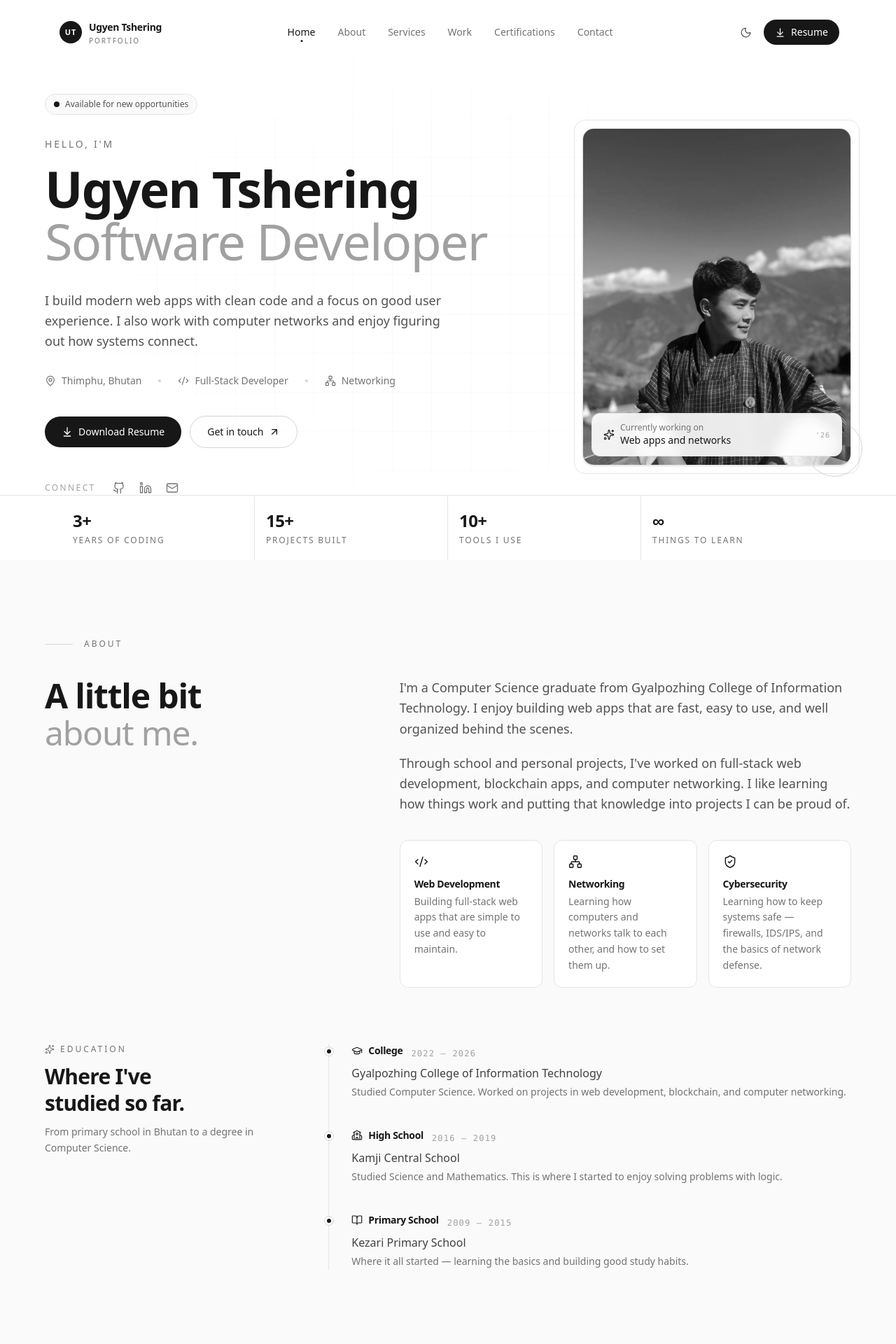
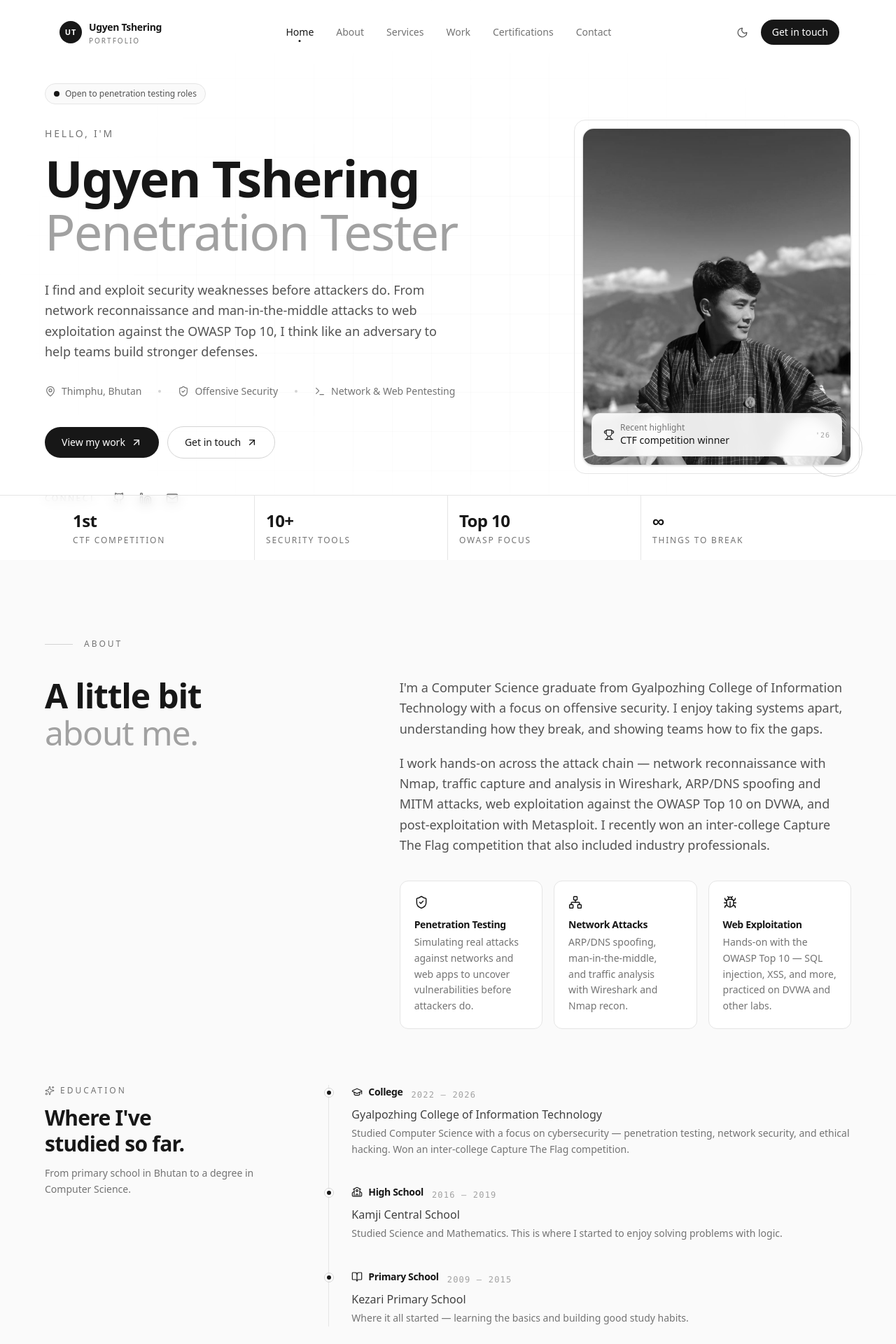
Before and after one commit to ugyentring/web-cv, a React (Vite) app: page / in a window 1280 px wide. Shown: the top 1920 px of the page at 70% size. Built offline with nearby package versions, Linux system fonts and the light colour scheme.

Commit message:
feat: update profile details and remove resume download button
Co-authored-by: Ugyen Tshering <113936347+ugyentring@users.noreply.github.com>

```diff
--- a/index.html
+++ b/index.html
@@ -4,7 +4,11 @@
     <meta charset="UTF-8" />
     <link rel="icon" type="image/svg+xml" href="/vite.svg" />
     <meta name="viewport" content="width=device-width, initial-scale=1.0" />
-    <title>Ugayy</title>
+    <title>Ugyen Tshering — Penetration Tester</title>
+    <meta
+      name="description"
+      content="Ugyen Tshering — Penetration Tester specializing in network and web application security, OWASP Top 10, and offensive security."
+    />
   </head>
   <body>
     <div id="root"></div>
--- a/src/components/Footer.jsx
+++ b/src/components/Footer.jsx
@@ -58,13 +58,13 @@ const Footer = () => {
                   Ugyen Tshering
                 </span>
                 <span className="text-[10px] uppercase tracking-[0.25em] text-neutral-500 dark:text-neutral-400 font-medium">
-                  Software Developer
+                  Penetration Tester
                 </span>
               </span>
             </a>
             <p className="mt-6 max-w-sm text-sm leading-relaxed text-neutral-600 dark:text-neutral-400 text-pretty">
-              Building web apps and learning networks from Thimphu, Bhutan.
-              Open to full-stack work and internships.
+              Offensive security and penetration testing from Thimphu, Bhutan.
+              Open to pentesting roles, including opportunities in Singapore.
             </p>
 
             {/* CTA */}
--- a/src/components/Navbar.jsx
+++ b/src/components/Navbar.jsx
@@ -1,6 +1,5 @@
 import React, { useState, useEffect } from "react";
-import { Menu, X, Moon, Sun, ArrowDownToLine } from "lucide-react";
-import resume from "../assets/My_Resume.pdf";
+import { Menu, X, Moon, Sun } from "lucide-react";
 
 const navLinks = [
   { name: "Home", href: "#home" },
@@ -140,18 +139,12 @@ const Navbar = ({ darkMode, toggleDarkMode }) => {
             )}
           </button>
 
-          {/* Resume CTA — matches Home primary CTA */}
+          {/* Contact CTA */}
           <a
-            href={resume}
-            download
+            href="#contact"
             className="hidden sm:inline-flex group items-center gap-2 rounded-full bg-neutral-900 dark:bg-neutral-100 text-white dark:text-neutral-900 pl-4 pr-4 h-9 text-sm font-medium transition-all hover:bg-neutral-800 dark:hover:bg-white"
           >
-            <ArrowDownToLine
-              size={15}
-              strokeWidth={2}
-              className="transition-transform group-hover:translate-y-0.5"
-            />
-            Resume
+            Get in touch
           </a>
 
           {/* Mobile menu button */}
@@ -220,13 +213,11 @@ const Navbar = ({ darkMode, toggleDarkMode }) => {
 
           <div className="mt-4 pt-4 border-t border-neutral-100 dark:border-neutral-900 flex items-center gap-2">
             <a
-              href={resume}
-              download
+              href="#contact"
               onClick={() => setMenuOpen(false)}
               className="flex-1 inline-flex items-center justify-center gap-2 rounded-full bg-neutral-900 dark:bg-neutral-100 text-white dark:text-neutral-900 px-4 h-10 text-sm font-medium transition-colors hover:bg-neutral-800 dark:hover:bg-white"
             >
-              <ArrowDownToLine size={15} strokeWidth={2} />
-              Download Resume
+              Get in touch
             </a>
           </div>
         </div>
--- a/src/pages/About.jsx
+++ b/src/pages/About.jsx
@@ -4,9 +4,9 @@ import {
   School,
   BookOpen,
   Sparkles,
-  Code2,
+  ShieldCheck,
   Network,
-  ShieldCheck,
+  Bug,
 } from "lucide-react";
 
 const education = [
@@ -15,7 +15,7 @@ const education = [
     school: "Gyalpozhing College of Information Technology",
     year: "2022 — 2026",
     description:
-      "Studied Computer Science. Worked on projects in web development, blockchain, and computer networking.",
+      "Studied Computer Science with a focus on cybersecurity — penetration testing, network security, and ethical hacking. Won an inter-college Capture The Flag competition.",
     Icon: GraduationCap,
   },
   {
@@ -38,19 +38,19 @@ const education = [
 
 const principles = [
   {
-    Icon: Code2,
-    title: "Web Development",
-    desc: "Building full-stack web apps that are simple to use and easy to maintain.",
+    Icon: ShieldCheck,
+    title: "Penetration Testing",
+    desc: "Simulating real attacks against networks and web apps to uncover vulnerabilities before attackers do.",
   },
   {
     Icon: Network,
-    title: "Networking",
-    desc: "Learning how computers and networks talk to each other, and how to set them up.",
+    title: "Network Attacks",
+    desc: "ARP/DNS spoofing, man-in-the-middle, and traffic analysis with Wireshark and Nmap recon.",
   },
   {
-    Icon: ShieldCheck,
-    title: "Cybersecurity",
-    desc: "Learning how to keep systems safe — firewalls, IDS/IPS, and the basics of network defense.",
+    Icon: Bug,
+    title: "Web Exploitation",
+    desc: "Hands-on with the OWASP Top 10 — SQL injection, XSS, and more, practiced on DVWA and other labs.",
   },
 ];
 
@@ -84,14 +84,17 @@ const About = () => {
           <div className="lg:col-span-7 space-y-5 text-neutral-600 dark:text-neutral-400 text-base sm:text-lg leading-relaxed text-pretty">
             <p>
               I&apos;m a Computer Science graduate from Gyalpozhing College of
-              Information Technology. I enjoy building web apps that are
-              fast, easy to use, and well organized behind the scenes.
+              Information Technology with a focus on offensive security. I enjoy
+              taking systems apart, understanding how they break, and showing
+              teams how to fix the gaps.
             </p>
             <p>
-              Through school and personal projects, I&apos;ve worked on
-              full-stack web development, blockchain apps, and computer
-              networking. I like learning how things work and putting that
-              knowledge into projects I can be proud of.
+              I work hands-on across the attack chain — network reconnaissance
+              with Nmap, traffic capture and analysis in Wireshark, ARP/DNS
+              spoofing and MITM attacks, web exploitation against the OWASP Top
+              10 on DVWA, and post-exploitation with Metasploit. I recently won
+              an inter-college Capture The Flag competition that also included
+              industry professionals.
             </p>
 
             {/* Principles */}
--- a/src/pages/Contact.jsx
+++ b/src/pages/Contact.jsx
@@ -66,8 +66,9 @@ const Contact = () => {
                 </span>
               </h2>
               <p className="mt-5 text-base sm:text-lg leading-relaxed text-neutral-600 dark:text-neutral-400 text-pretty max-w-md">
-                Open to freelance work, internships, and team projects.
-                Send me a message and I&apos;ll get back to you soon.
+                Open to penetration testing and offensive security roles,
+                including opportunities in Singapore. Send me a message and
+                I&apos;ll get back to you soon.
               </p>
             </div>
 
--- a/src/pages/Home.jsx
+++ b/src/pages/Home.jsx
@@ -1,16 +1,14 @@
 import React from "react";
 import myPic from "../assets/mypic.jpg";
-import resume from "../assets/My_Resume.pdf";
 import {
-  ArrowDownToLine,
   ArrowUpRight,
   Github,
   Linkedin,
   Mail,
   MapPin,
-  Sparkles,
-  Code2,
-  Network,
+  Trophy,
+  ShieldCheck,
+  Terminal,
 } from "lucide-react";
 
 const Home = () => {
@@ -56,7 +54,7 @@ const Home = () => {
               <span className="absolute inline-flex h-full w-full animate-ping rounded-full bg-neutral-900 dark:bg-neutral-100 opacity-60"></span>
               <span className="relative inline-flex h-2 w-2 rounded-full bg-neutral-900 dark:bg-neutral-100"></span>
             </span>
-            Available for new opportunities
+            Open to penetration testing roles
           </div>
 
           {/* Heading */}
@@ -67,16 +65,17 @@ const Home = () => {
             <h1 className="text-5xl sm:text-6xl lg:text-7xl font-semibold tracking-tight leading-[1.05] text-balance">
               Ugyen Tshering
               <span className="block text-neutral-400 dark:text-neutral-600 font-light">
-                Software Developer
+                Penetration Tester
               </span>
             </h1>
           </div>
 
           {/* Description */}
           <p className="max-w-xl text-base sm:text-lg leading-relaxed text-neutral-600 dark:text-neutral-400 text-pretty">
-            I build modern web apps with clean code and a focus on good user
-            experience. I also work with computer networks and enjoy figuring
-            out how systems connect.
+            I find and exploit security weaknesses before attackers do. From
+            network reconnaissance and man-in-the-middle attacks to web
+            exploitation against the OWASP Top 10, I think like an adversary to
+            help teams build stronger defenses.
           </p>
 
           {/* Meta row */}
@@ -87,29 +86,28 @@ const Home = () => {
             </span>
             <span className="hidden sm:inline-block h-1 w-1 rounded-full bg-neutral-300 dark:bg-neutral-700" />
             <span className="inline-flex items-center gap-2">
-              <Code2 size={16} strokeWidth={1.75} />
-              Full-Stack Developer
+              <ShieldCheck size={16} strokeWidth={1.75} />
+              Offensive Security
             </span>
             <span className="hidden sm:inline-block h-1 w-1 rounded-full bg-neutral-300 dark:bg-neutral-700" />
             <span className="inline-flex items-center gap-2">
-              <Network size={16} strokeWidth={1.75} />
-              Networking
+              <Terminal size={16} strokeWidth={1.75} />
+              Network &amp; Web Pentesting
             </span>
           </div>
 
           {/* CTAs */}
           <div className="flex flex-wrap items-center gap-3 pt-2">
             <a
-              href={resume}
-              download
+              href="#projects"
               className="group inline-flex items-center gap-2 rounded-full bg-neutral-900 dark:bg-neutral-100 text-white dark:text-neutral-900 px-6 py-3 text-sm font-medium transition-all hover:bg-neutral-800 dark:hover:bg-white hover:gap-3"
             >
-              <ArrowDownToLine
+              View my work
+              <ArrowUpRight
                 size={16}
                 strokeWidth={2}
-                className="transition-transform group-hover:translate-y-0.5"
+                className="transition-transform group-hover:-translate-y-0.5 group-hover:translate-x-0.5"
               />
-              Download Resume
             </a>
             <a
               href="#contact"
@@ -180,17 +178,17 @@ const Home = () => {
               {/* Bottom info card */}
               <div className="absolute bottom-3 left-3 right-3 rounded-xl bg-white/90 dark:bg-neutral-950/90 backdrop-blur border border-neutral-200 dark:border-neutral-800 px-4 py-3 flex items-center justify-between">
                 <div className="flex items-center gap-2">
-                  <Sparkles
+                  <Trophy
                     size={16}
                     strokeWidth={1.75}
                     className="text-neutral-900 dark:text-neutral-100"
                   />
                   <div className="leading-tight">
                     <p className="text-xs text-neutral-500 dark:text-neutral-400">
-                      Currently working on
+                      Recent highlight
                     </p>
                     <p className="text-sm font-medium text-neutral-900 dark:text-neutral-100">
-                      Web apps and networks
+                      CTF competition winner
                     </p>
                   </div>
                 </div>
@@ -206,10 +204,10 @@ const Home = () => {
       {/* Bottom stats strip */}
       <div className="absolute bottom-0 left-0 right-0 hidden md:block border-t border-neutral-200 dark:border-neutral-800 bg-white/60 dark:bg-neutral-950/60 backdrop-blur">
         <div className="max-w-6xl mx-auto px-6 grid grid-cols-4 divide-x divide-neutral-200 dark:divide-neutral-800">
-          <Stat value="3+" label="Years of coding" />
-          <Stat value="15+" label="Projects built" />
-          <Stat value="10+" label="Tools I use" />
-          <Stat value="∞" label="Things to learn" />
+          <Stat value="1st" label="CTF competition" />
+          <Stat value="10+" label="Security tools" />
+          <Stat value="Top 10" label="OWASP focus" />
+          <Stat value="∞" label="Things to break" />
         </div>
       </div>
     </section>
--- a/src/pages/Projects.jsx
+++ b/src/pages/Projects.jsx
@@ -1,29 +1,33 @@
 import React from "react";
-import { ArrowUpRight, Github, FolderGit2 } from "lucide-react";
+import { ArrowUpRight, Github, Trophy, ShieldCheck } from "lucide-react";
 
 const projects = [
   {
-    title: "Land Registry System",
-    tagline: "Blockchain · Land records",
-    desc: "A blockchain-based system for storing land ownership records. The goal is to make records harder to fake and easier to verify.",
-    tech: ["Go", "Hyperledger", "React", "Node.js", "IPFS"],
-    link: "https://github.com/ugyentring/tera-dapp",
+    title: "Inter-College CTF Champion",
+    tagline: "Capture The Flag · Competition",
+    desc: "Won a Capture The Flag competition featuring participants from three colleges as well as working industry professionals. Solved challenges across web exploitation, networking, and cryptography under time pressure.",
+    tech: ["Web Exploitation", "Networking", "Cryptography", "Forensics"],
     year: "2025",
   },
   {
-    title: "Blockchain Voting System",
-    tagline: "Smart contracts · Online voting",
-    desc: "An online voting app where every vote is saved on a blockchain. Once a vote is cast, it can't be changed, and the results are easy to verify.",
-    tech: ["Solidity", "Hardhat", "React", "Express", "Web3.js"],
-    link: "https://github.com/ugyentring/votingdapp",
+    title: "Web App Exploitation Lab",
+    tagline: "OWASP Top 10 · DVWA",
+    desc: "Practiced full web exploitation against intentionally vulnerable apps like DVWA — SQL injection, XSS, command injection, and broken authentication — then documented the impact and remediation for each finding.",
+    tech: ["SQL Injection", "XSS", "OWASP Top 10", "DVWA", "Burp Suite"],
+    year: "2025",
+  },
+  {
+    title: "Network Attack Simulation",
+    tagline: "MITM · Traffic Analysis",
+    desc: "Built a lab to perform ARP and DNS spoofing, intercept traffic via man-in-the-middle attacks, and analyze captured packets in Wireshark to demonstrate how unencrypted traffic can be compromised.",
+    tech: ["ARP Spoofing", "DNS Spoofing", "MITM", "Wireshark", "Nmap"],
     year: "2024",
   },
   {
-    title: "Social Media DApp",
-    tagline: "Web3 · Wallet login",
-    desc: "A small social media app where users sign in with their Metamask wallet, then post and like content. A simple way to explore Web3 apps.",
-    tech: ["Next.js", "TailwindCSS", "Solidity", "Metamask", "MongoDB"],
-    link: "https://github.com/ugyentring/prj-app",
+    title: "Recon & Exploitation Workflow",
+    tagline: "Nmap · Metasploit",
+    desc: "End-to-end offensive workflow: host discovery and service enumeration with Nmap, vulnerability identification, then controlled exploitation and post-exploitation using Metasploit against lab targets.",
+    tech: ["Nmap", "Metasploit", "Kali Linux", "Enumeration", "Post-Exploitation"],
     year: "2024",
   },
 ];
@@ -46,17 +50,18 @@ const Projects = () => {
         <div className="grid lg:grid-cols-12 gap-10 lg:gap-16 mb-14">
           <div className="lg:col-span-7">
             <h2 className="text-4xl sm:text-5xl font-semibold tracking-tight leading-[1.1] text-balance">
-              Projects
+              Engagements &amp; Labs
               <span className="block text-neutral-400 dark:text-neutral-600 font-light">
-                A few things I&apos;ve built.
+                A few things I&apos;ve broken into.
               </span>
             </h2>
           </div>
           <div className="lg:col-span-5 lg:pt-3">
             <p className="text-base sm:text-lg leading-relaxed text-neutral-600 dark:text-neutral-400 text-pretty">
-              Here are some of the projects I&apos;ve been working on lately.
-              They cover blockchain, web apps, and a bit of everything in
-              between.
+              A selection of competitions and hands-on security labs covering
+              web exploitation, network attacks, reconnaissance, and
+              exploitation — all performed in controlled, authorized
+              environments.
             </p>
           </div>
         </div>
@@ -64,11 +69,8 @@ const Projects = () => {
         {/* Projects list */}
         <div className="rounded-2xl border border-neutral-200 dark:border-neutral-800 overflow-hidden bg-white dark:bg-neutral-950">
           {projects.map((p, idx) => (
-            <a
+            <article
               key={p.title}
-              href={p.link}
-              target="_blank"
-              rel="noreferrer"
               className="group relative block px-6 sm:px-8 py-8 sm:py-10 transition-colors hover:bg-neutral-50 dark:hover:bg-neutral-900 border-b border-neutral-200 dark:border-neutral-800 last:border-b-0"
             >
               <div className="grid grid-cols-12 gap-4 sm:gap-8 items-start">
@@ -83,13 +85,21 @@ const Projects = () => {
                 </div>
 
                 {/* Title + description */}
-                <div className="col-span-12 sm:col-span-7">
+                <div className="col-span-12 sm:col-span-10">
                   <div className="flex items-start gap-3 mb-2">
-                    <FolderGit2
-                      size={18}
-                      strokeWidth={1.75}
-                      className="mt-1 text-neutral-400 dark:text-neutral-600 transition-colors group-hover:text-neutral-900 dark:group-hover:text-neutral-100"
-                    />
+                    {idx === 0 ? (
+                      <Trophy
+                        size={18}
+                        strokeWidth={1.75}
+                        className="mt-1 text-neutral-400 dark:text-neutral-600 transition-colors group-hover:text-neutral-900 dark:group-hover:text-neutral-100"
+                      />
+                    ) : (
+                      <ShieldCheck
+                        size={18}
+                        strokeWidth={1.75}
+                        className="mt-1 text-neutral-400 dark:text-neutral-600 transition-colors group-hover:text-neutral-900 dark:group-hover:text-neutral-100"
+                      />
+                    )}
                     <div>
                       <h3 className="text-2xl sm:text-3xl font-semibold tracking-tight leading-tight text-neutral-900 dark:text-neutral-100 transition-colors">
                         {p.title}
@@ -113,20 +123,8 @@ const Projects = () => {
                     ))}
                   </div>
                 </div>
-
-                {/* Arrow */}
-                <div className="col-span-12 sm:col-span-3 flex sm:justify-end">
-                  <span className="inline-flex items-center gap-2 text-sm font-medium text-neutral-500 dark:text-neutral-400 transition-all duration-300 group-hover:text-neutral-900 dark:group-hover:text-neutral-100 group-hover:gap-3">
-                    View on GitHub
-                    <ArrowUpRight
-                      size={18}
-                      strokeWidth={1.75}
-                      className="transition-transform duration-300 group-hover:-translate-y-0.5 group-hover:translate-x-0.5"
-                    />
-                  </span>
-                </div>
               </div>
-            </a>
+            </article>
           ))}
         </div>
 
@@ -139,7 +137,7 @@ const Projects = () => {
             className="group inline-flex items-center gap-2 rounded-full border border-neutral-300 dark:border-neutral-700 px-5 py-2.5 text-sm font-medium text-neutral-900 dark:text-neutral-100 transition-all hover:border-neutral-900 dark:hover:border-neutral-100 hover:gap-3"
           >
             <Github size={16} strokeWidth={1.75} />
-            See all my work on GitHub
+            See more on GitHub
             <ArrowUpRight
               size={16}
               strokeWidth={1.75}
--- a/src/pages/Services.jsx
+++ b/src/pages/Services.jsx
@@ -1,27 +1,27 @@
 import React from "react";
-import { Code2, Server, Network, ArrowUpRight } from "lucide-react";
+import { Bug, Network, ShieldCheck, ArrowUpRight } from "lucide-react";
 
 const services = [
   {
-    title: "Frontend Development",
-    Icon: Code2,
+    title: "Web Application Pentesting",
+    Icon: Bug,
     description:
-      "Building websites that look good, work on every screen, and feel smooth to use.",
-    tech: ["React", "Next.js", "TailwindCSS", "TypeScript", "JavaScript"],
+      "Testing web apps against the OWASP Top 10 — SQL injection, XSS, broken auth, and more — then reporting findings with clear remediation steps.",
+    tech: ["OWASP Top 10", "SQL Injection", "DVWA", "Burp Suite", "XSS"],
   },
   {
-    title: "Backend Development",
-    Icon: Server,
+    title: "Network Penetration Testing",
+    Icon: Network,
     description:
-      "Setting up APIs, databases, and the server side of things so the whole app runs reliably.",
-    tech: ["Node.js", "Express", "MongoDB", "MySQL", "Python"],
+      "Mapping and attacking networks: host discovery and scanning, ARP/DNS spoofing, MITM interception, and traffic analysis to expose weak points.",
+    tech: ["Nmap", "Wireshark", "ARP Spoofing", "DNS Spoofing", "MITM"],
   },
   {
-    title: "Networking",
-    Icon: Network,
+    title: "Exploitation & Reporting",
+    Icon: ShieldCheck,
     description:
-      "Setting up and configuring small networks — IP addressing, routing, switching, and basic troubleshooting.",
-    tech: ["Cisco IOS", "TCP/IP", "Routing", "Switching", "Subnetting"],
+      "Validating vulnerabilities through controlled exploitation and post-exploitation, then documenting impact and fixes in a clear, actionable report.",
+    tech: ["Metasploit", "Kali Linux", "Recon", "Reporting", "Remediation"],
   },
 ];
 
@@ -51,9 +51,10 @@ const Services = () => {
           </div>
           <div className="lg:col-span-6 lg:pt-3">
             <p className="max-w-xl text-base sm:text-lg leading-relaxed text-neutral-600 dark:text-neutral-400 text-pretty">
-              These are the main things I work on right now. From the user
-              interface to the server, all the way down to the network — I
-              like understanding how the whole thing fits together.
+              I help teams find security weaknesses before attackers do —
+              across web applications and networks. From reconnaissance to
+              exploitation to a clear report, I cover the full offensive
+              security workflow.
             </p>
           </div>
         </div>
```
Also changed, not shown: src/components/ResumeDownloadButton.jsx (deleted, +0 -18 lines).
